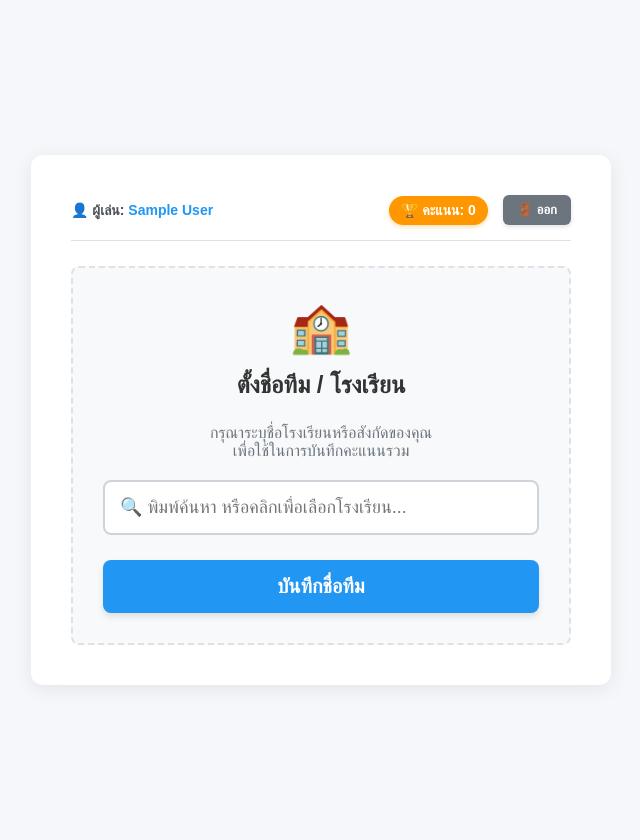
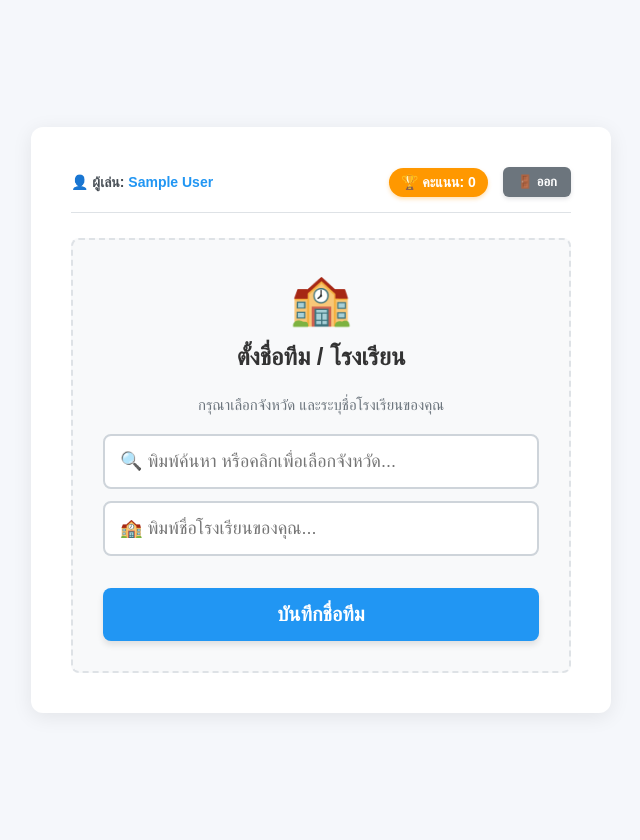
Before and after one commit to 6604302001031-cell/quiz2, a Flask app: template templates/user.html in a window 1280 px wide. Shown: the whole page, without its empty margins (319-959 px from the left). Run offline with Flask 3, Linux system fonts and the light colour scheme; the template is opened without the code that fills it, so the values that code supplies are empty; the visitor is signed in with stand-in values (Sample User, id 1).

Commit message:
Update user.html

```diff
--- a/templates/user.html
+++ b/templates/user.html
@@ -109,11 +109,12 @@
             outline: none;
         }
 
-        /* 📌 ปรับแต่งพิเศษสำหรับ Input ที่ทำหน้าที่ Autocomplete หาโรงเรียน */
-        #team-input {
-            font-size: 18px;
-            padding: 15px;
-            text-align: left; /* เปลี่ยนเป็นชิดซ้ายเพื่อให้อ่านชื่อโรงเรียนยาวๆ ได้ง่ายขึ้น */
+        /* 📌 สไตล์สำหรับช่องกรอกข้อมูลตั้งค่าทีม/โรงเรียน */
+        .setup-input {
+            font-size: 18px !important;
+            padding: 15px !important;
+            text-align: left !important;
+            margin-bottom: 12px;
         }
 
         .math-preview-box {
@@ -204,26 +205,33 @@
     <div id="setup-screen" class="waiting-box" style="display: none;">
         <div style="font-size: 50px; margin-bottom: 15px;">🏫</div>
         <h2 style="margin-top: 0;">ตั้งชื่อทีม / โรงเรียน</h2>
-        <p style="color: #6c757d; font-size: 16px; margin-bottom: 20px;">กรุณาระบุชื่อโรงเรียนหรือสังกัดของคุณ<br>เพื่อใช้ในการบันทึกคะแนนรวม</p>
+        <p style="color: #6c757d; font-size: 15px; margin-bottom: 20px;">กรุณาเลือกจังหวัด และระบุชื่อโรงเรียนของคุณ</p>
+
         <div class="input-group">
-            <input type="text" id="team-input" list="school-list" placeholder="🔍 พิมพ์ค้นหา หรือคลิกเพื่อเลือกโรงเรียน..." autocomplete="off">
+            <input type="text" id="province-input" class="setup-input" list="province-list" placeholder="🔍 พิมพ์ค้นหา หรือคลิกเพื่อเลือกจังหวัด..." autocomplete="off">
 
-            <datalist id="school-list">
-                <option value="โรงเรียนสุราษฎร์ธานี">
-                <option value="โรงเรียนสุราษฎร์พิทยา">
-                <option value="โรงเรียนเมืองสุราษฎร์ธานี">
-                <option value="โรงเรียนพุนพินพิทยาคม">
-                <option value="โรงเรียนเกาะสมุย">
-                <option value="โรงเรียนกาญจนาภิเษกวิทยาลัย สุราษฎร์ธานี">
-                <option value="โรงเรียนวิทยาศาสตร์จุฬาภรณราชวิทยาลัย">
-                <option value="โรงเรียนเตรียมอุดมศึกษา">
-                <option value="โรงเรียนมหิดลวิทยานุสรณ์">
-                <option value="โรงเรียนสวนกุหลาบวิทยาลัย">
-                <option value="โรงเรียนสามเสนวิทยาลัย">
-                <option value="โรงเรียนบดินทรเดชา (สิงห์ สิงหเสนี)">
+            <input type="text" id="school-input" class="setup-input" placeholder="🏫 พิมพ์ชื่อโรงเรียนของคุณ..." autocomplete="off">
+
+            <datalist id="province-list">
+                <option value="กรุงเทพมหานคร"><option value="กระบี่"><option value="กาญจนบุรี"><option value="กาฬสินธุ์"><option value="กำแพงเพชร">
+                <option value="ขอนแก่น"><option value="จันทบุรี"><option value="ฉะเชิงเทรา"><option value="ชลบุรี"><option value="ชัยนาท">
+                <option value="ชัยภูมิ"><option value="ชุมพร"><option value="เชียงราย"><option value="เชียงใหม่"><option value="ตรัง">
+                <option value="ตราด"><option value="ตาก"><option value="นครนายก"><option value="นครปฐม"><option value="นครพนม">
+                <option value="นครราชสีมา"><option value="นครศรีธรรมราช"><option value="นครสวรรค์"><option value="นนทบุรี"><option value="นราธิวาท">
+                <option value="น่าน"><option value="บึงกาฬ"><option value="บุรีรัมย์"><option value="ปทุมธานี"><option value="ประจวบคีรีขันธ์">
+                <option value="ปราจีนบุรี"><option value="ปัตตานี"><option value="พระนครศรีอยุธยา"><option value="พะเยา"><option value="พังงา">
+                <option value="พัทลุง"><option value="พิจิตร"><option value="พิษณุโลก"><option value="เพชรบุรี"><option value="เพชรบูรณ์">
+                <option value="แพร่"><option value="ภูเก็ต"><option value="มหาสารคาม"><option value="มุกดาหาร"><option value="แม่ฮ่องสอน">
+                <option value="ยโสธร"><option value="ยะลา"><option value="ร้อยเอ็ด"><option value="ระนอง"><option value="ระยอง">
+                <option value="ราชบุรี"><option value="ลพบุรี"><option value="ลำปาง"><option value="ลำพูน"><option value="เลย">
+                <option value="ศรีสะเกษ"><option value="สกลนคร"><option value="สงขลา"><option value="สตูล"><option value="สมุทรปราการ">
+                <option value="สมุทรสงคราม"><option value="สมุทรสาคร"><option value="สระแก้ว"><option value="สระบุรี"><option value="สิงห์บุรี">
+                <option value="สุโขทัย"><option value="สุพรรณบุรี"><option value="สุราษฎร์ธานี"><option value="สุรินทร์"><option value="หนองคาย">
+                <option value="หนองบัวลำภู"><option value="อ่างทอง"><option value="อำนาจเจริญ"><option value="อุดรธานี"><option value="อุตรดิตถ์">
+                <option value="อุทัยธานี"><option value="อุบลราชธานี">
             </datalist>
         </div>
-        <button onclick="saveTeamName()" class="btn btn-blue" style="margin-top: 10px;">บันทึกชื่อทีม</button>
+        <button onclick="saveTeamName()" class="btn btn-blue" style="margin-top: 5px;">บันทึกชื่อทีม</button>
     </div>
 
     <div id="waiting-screen" class="waiting-box" style="display: none;">
@@ -306,19 +314,32 @@
         }
     }
 
+    // 📌 ปรับปรุงฟังก์ชันการบันทึกเพื่อมัดรวม ชื่อโรงเรียน + จังหวัด เข้าด้วยกัน
     function saveTeamName() {
-        const inputVal = document.getElementById('team-input').value.trim();
-        if (inputVal.length < 2) {
-            alert('กรุณากรอกชื่อโรงเรียนหรือชื่อทีมอย่างน้อย 2 ตัวอักษรครับ');
+        const provinceVal = document.getElementById('province-input').value.trim();
+        const schoolVal = document.getElementById('school-input').value.trim();
+
+        if (!provinceVal) {
+            alert('กรุณาเลือกหรือระบุจังหวัดของคุณก่อนครับ');
             return;
         }
-        teamName = inputVal;
+        if (schoolVal.length < 2) {
+            alert('กรุณากรอกชื่อโรงเรียนอย่างน้อย 2 ตัวอักษรครับ');
+            return;
+        }
+
+        // มัดรวมข้อมูลส่งต่อไปยัง Backend ในโครงสร้างเดิม
+        teamName = `${schoolVal} (${provinceVal})`;
         localStorage.setItem('quiz_team_name', teamName);
         initPlayer();
     }
 
-    document.getElementById('team-input').addEventListener('keypress', function(e) {
+    // เปิดให้กด Enter ในช่องกรอกเพื่อบันทึกชื่อได้ทันที
+    document.getElementById('school-input').addEventListener('keypress', function(e) {
         if (e.key === 'Enter') saveTeamName();
+    });
+    document.getElementById('province-input').addEventListener('keypress', function(e) {
+        if (e.key === 'Enter') document.getElementById('school-input').focus();
     });
 
     function fetchMyScore() {
```
